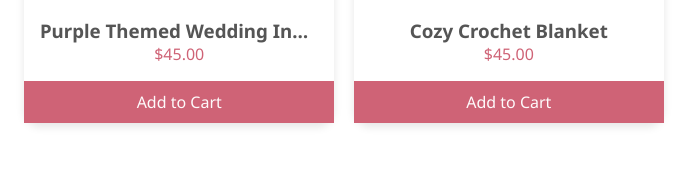
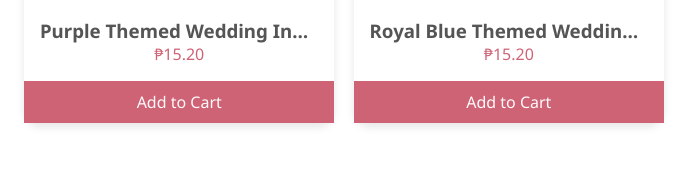
Before and after one commit to Trink3t/MeadowCollectionSampleHomepage, a plain HTML site: page index.html in a window 1280 px wide. Shown: the part 2399-2587 px from the top of the page, 296-984 px from the left. Drawn offline with Linux system fonts and the light colour scheme.

Commit message:
Update index.html
foxes the description and price

```diff
--- a/index.html
+++ b/index.html
@@ -9,24 +9,6 @@
 </head>
 <body>
     <header>
-        <!-- <div class="headerbar">
-            <img src="assets/png/T12.png" alt="Logo" class="logo" height="64" >
-            <nav class="main-nav">
-                <ul>
-                    <li><a href="#">Home</a></li>
-                    <li><a href="#">About</a></li>
-                    <li><a href="#">Services</a></li>
-                    <li><a href="#">Contact</a></li>
-                </ul>
-            </nav>
-            <nav>
-                <ul>
-                    <li><a href="#"><i class="fa-solid fa-user"></i></a></li>
-                    <li><a href="#"><i class="fa-solid fa-cart-shopping"></i></a></li>
-                </ul>
-            </nav>
-        </div> -->
-
         <nav>
             <input type="checkbox"  id="sidebar-toggle">
             <label for="sidebar-toggle" class="open-sidebar-btn">
@@ -107,7 +89,7 @@
                         <img src="assets/buttons/24.png" alt="Product 1" class="product-image">
                         <div class="product-description">
                             <h3 class="product-title">Purple Themed Wedding Invitation</h3>
-                            <p class="product-price">$45.00</p>
+                            <p class="product-price">&#8369;15.20</p>
                         </div>
                         <div class="btn btn-primary full-width btn-flat">
                             Add to Cart
@@ -116,8 +98,8 @@
                     <div class="product-card">
                         <img src="assets/buttons/25.png" alt="Product 2" class="product-image">
                                                 <div class="product-description">
-                            <h3 class="product-title">Cozy Crochet Blanket</h3>
-                            <p class="product-price">$45.00</p>
+                            <h3 class="product-title">Royal Blue Themed Wedding Invitation</h3>
+                            <p class="product-price">&#8369;15.20</p>
                         </div>
                         <div class="btn btn-primary full-width btn-flat">
                             Add to Cart
```
